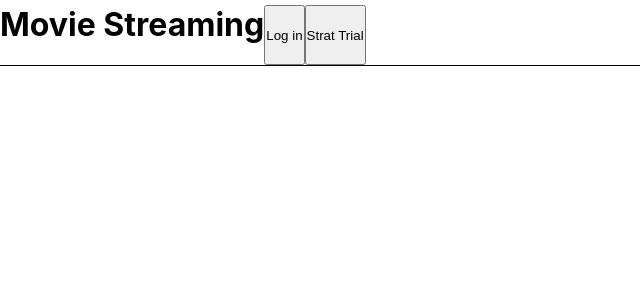
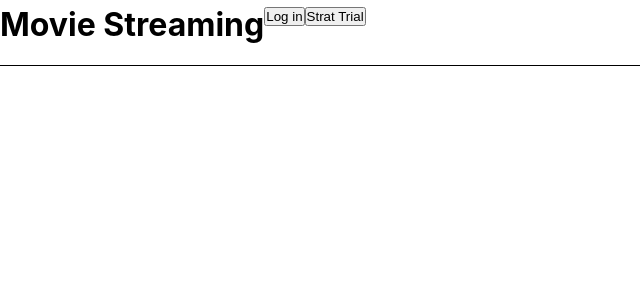
Before and after one commit to MarkusTryban/movie-stream, a React (Create React App) app: page / in a window 1280 px wide. Shown: the top 300 px of the page, without its empty margins (0-640 px from the left). Built offline with nearby package versions, Linux system fonts and the light colour scheme.

Commit message:
Add main-title & btn-container

```diff
--- a/src/components/MainHeader/MainHeader.tsx
+++ b/src/components/MainHeader/MainHeader.tsx
@@ -5,9 +5,13 @@ import './MainHeader.css';
 const MainHeader = () => {
   return (
     <div className='main-header'>
-      <h1>Movie Streaming</h1>
-      <button id='btn-login'>Log in</button>
-      <button id='btn-trial'>Strat Trial</button>
+      <div id='main-title'>
+        <h1>Movie Streaming</h1>
+      </div>
+      <div className='btn-container'>
+        <button id='btn-login'>Log in</button>
+        <button id='btn-trial'>Strat Trial</button>
+      </div>
     </div>
   );
 };
```
